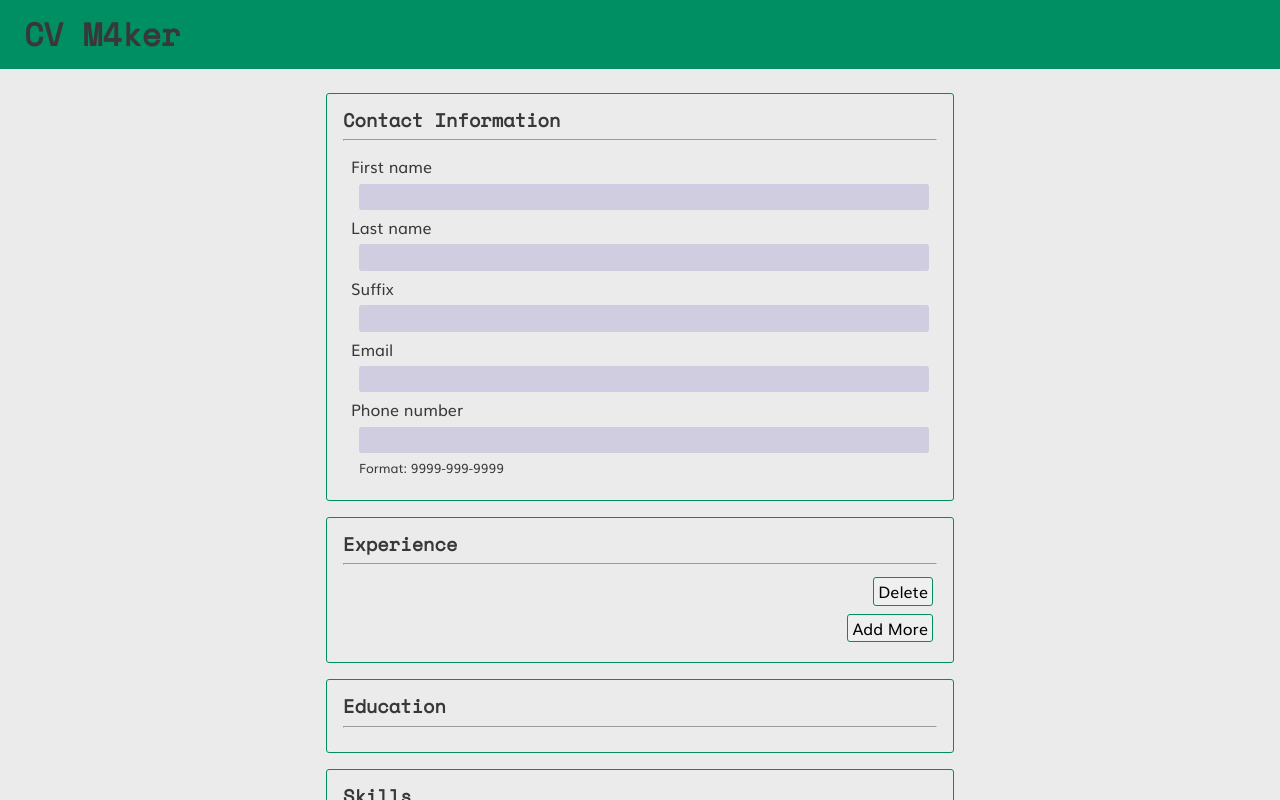
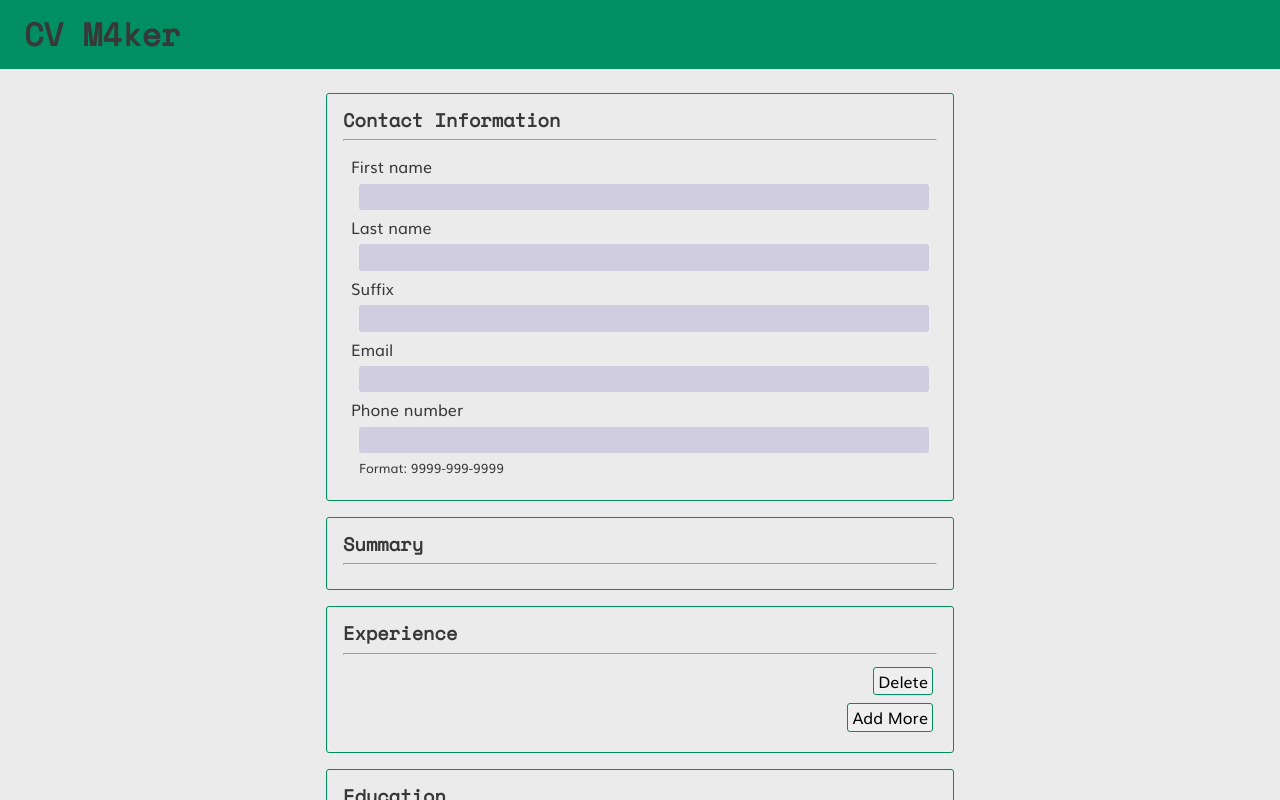
Before and after one commit to mrjgamboa/cv-project, a React (Create React App) app: page / in a window 1280 px wide. Built offline with nearby package versions, Linux system fonts and the light colour scheme.

Commit message:
added summary

```diff
--- a/src/components/cv-form/CVForm.js
+++ b/src/components/cv-form/CVForm.js
@@ -8,6 +8,10 @@ class CVForm extends Component {
     super(props);
 
     this.state = {
+      summary: [{
+        id: uniqid(),
+        text: '',
+      }],
       contact: {
         firstName: '',
         lastName: '',
@@ -127,6 +131,14 @@ class CVForm extends Component {
               <small>Format: 9999-999-9999</small>
             </div>
           </section>
+          <section id='summary'>
+            <h2>Summary</h2>
+            <hr />
+            {
+              //foreach
+              //div
+            }
+          </section>
           <section id='experience'>
             <h2>Experience</h2>
             <hr />
```
